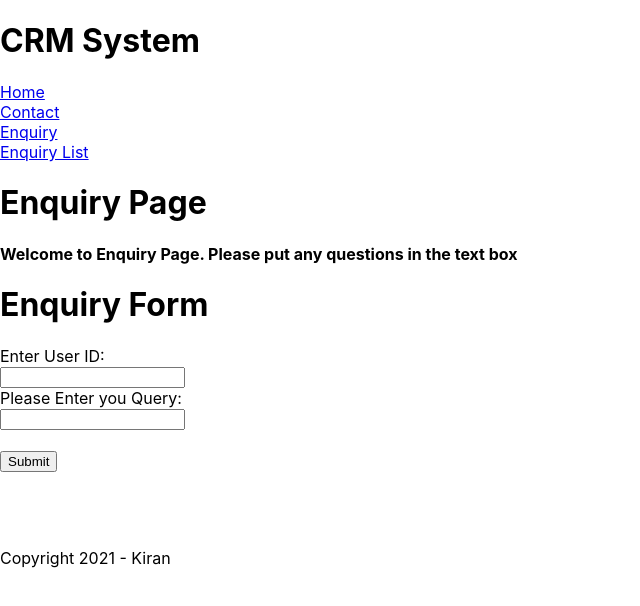
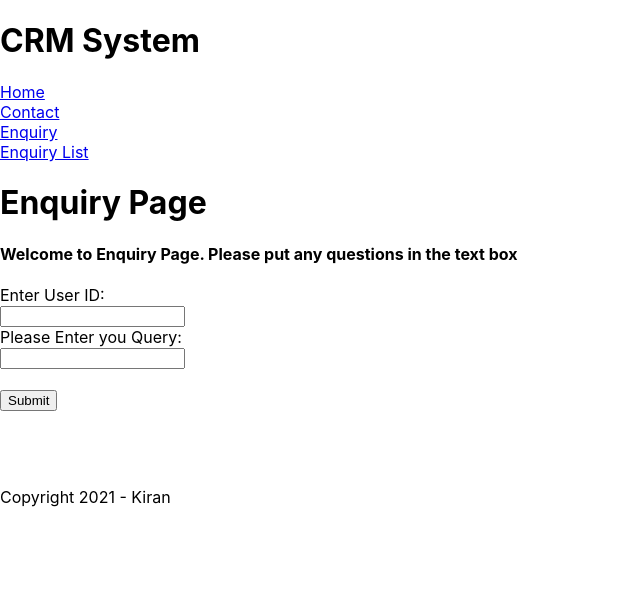
Before and after one commit to Faithinfotech-Training/Experion-Node-Team1, a React (Create React App) app in the folder crm/: page /enquiry in a window 1280 px wide. Shown: the top 606 px of the page, without its empty margins (0-640 px from the left). Built offline with nearby package versions, Linux system fonts and the light colour scheme.

Commit message:
heading edit

```diff
--- a/crm/src/pages/Enquiries.js
+++ b/crm/src/pages/Enquiries.js
@@ -40,7 +40,7 @@ function Enquiry(){
         }
     return(
         <>
-        <h1 className="head">Enquiry Form</h1>
+        <h1 className="head"></h1>
         <div className="centers">
         <form className="formContent" onSubmit={handleSubmit}>
 
```
